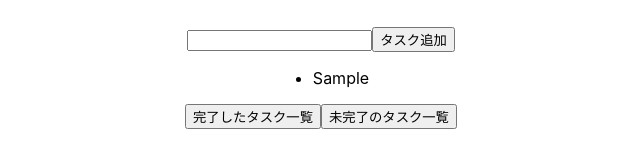
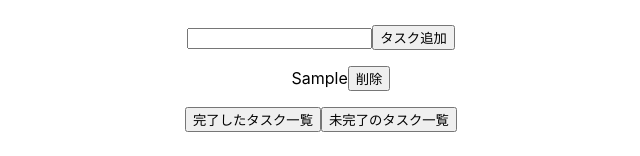
Before and after one commit to itona-22FH/todo-next-menta, a Next.js app: page / in a window 1280 px wide. Both pictures are taken after typing "Sample" into the empty fields and a click on the button "タスク追加". Shown: the part 366-522 px from the top of the page, without its empty margins (319-959 px from the left). Built offline with nearby package versions, Linux system fonts and the light colour scheme.

Commit message:
add handleDeleteTodo

```diff
--- a/pages/index.tsx
+++ b/pages/index.tsx
@@ -7,9 +7,9 @@ import { SetStateAction, useEffect, useState } from "react";
 
 export default function Home() {
   const [todo, setTodo] = useState("");
-  const [sortedTodo, setSortedTodo] = useState<todosType[]>([]);
+  const [sortedTodos, setSortedTodos] = useState<Todo[]>([]);
 
-  type todosType = {
+  type Todo = {
     inputText: string;
     id: string;
     checked: boolean;
@@ -24,12 +24,21 @@ export default function Home() {
 
   const handleFormSubmit = (e: { preventDefault: () => void }) => {
     e.preventDefault();
-    setSortedTodo([
+    setSortedTodos([
       { id: uuidv4(), inputText: todo.trim(), edit: false, checked: false },
-      ...sortedTodo,
+      ...sortedTodos,
     ]);
     setTodo("");
-    console.log(sortedTodo);
+    console.log(sortedTodos);
+  };
+
+  const handleDeleteTodo = (id: string) => {
+    const newTodos = sortedTodos.filter((todo) => {
+      if (todo.id !== id) {
+        return todo;
+      }
+    });
+    setSortedTodos(newTodos);
   };
 
   return (
@@ -52,9 +61,20 @@ export default function Home() {
           <button type="submit">タスク追加</button>
         </form>
 
-        <ul>
-          {sortedTodo.map((todo) => {
-            return <li key={todo.id}>{todo.inputText}</li>;
+        <ul style={{ listStyle: "none" }}>
+          {sortedTodos.map((todo) => {
+            return (
+              <li key={todo.id}>
+                {todo.inputText}
+                <button
+                  onClick={() => {
+                    handleDeleteTodo(todo.id);
+                  }}
+                >
+                  削除
+                </button>
+              </li>
+            );
           })}
         </ul>
 
```
